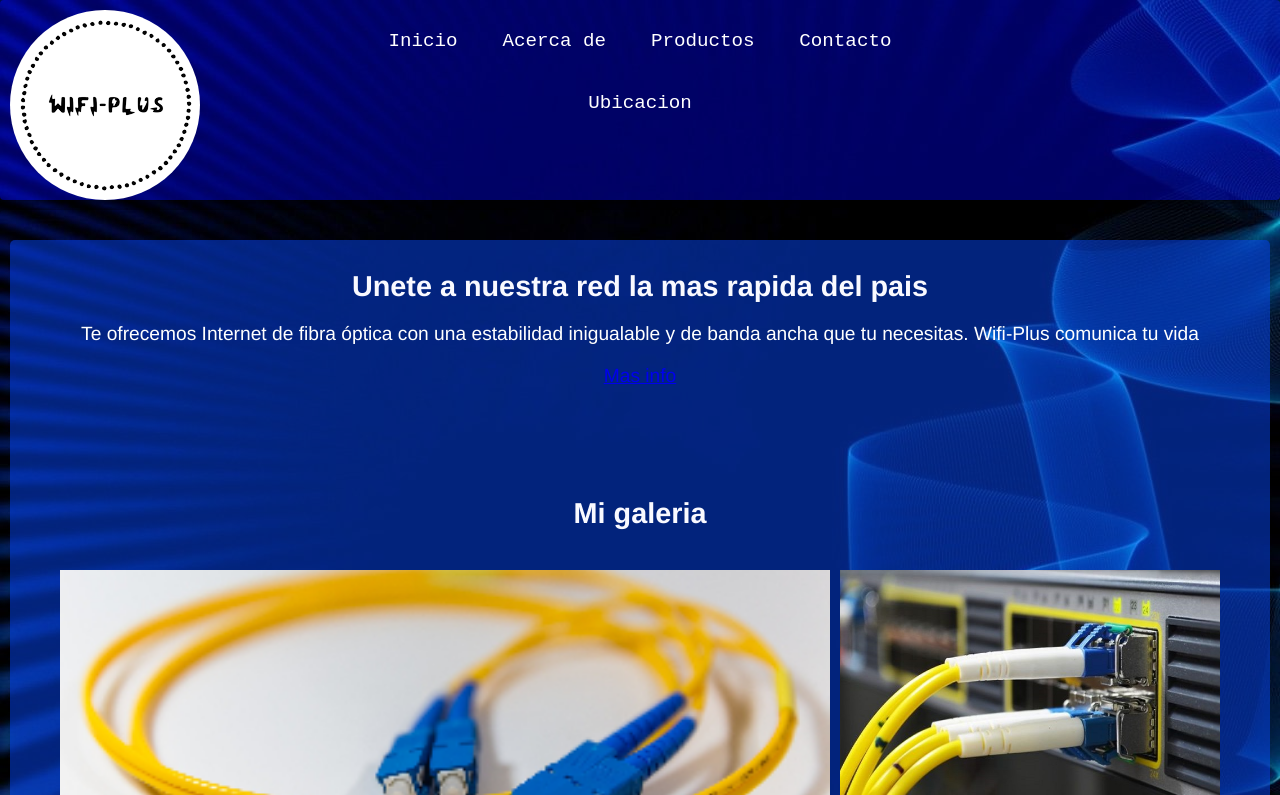
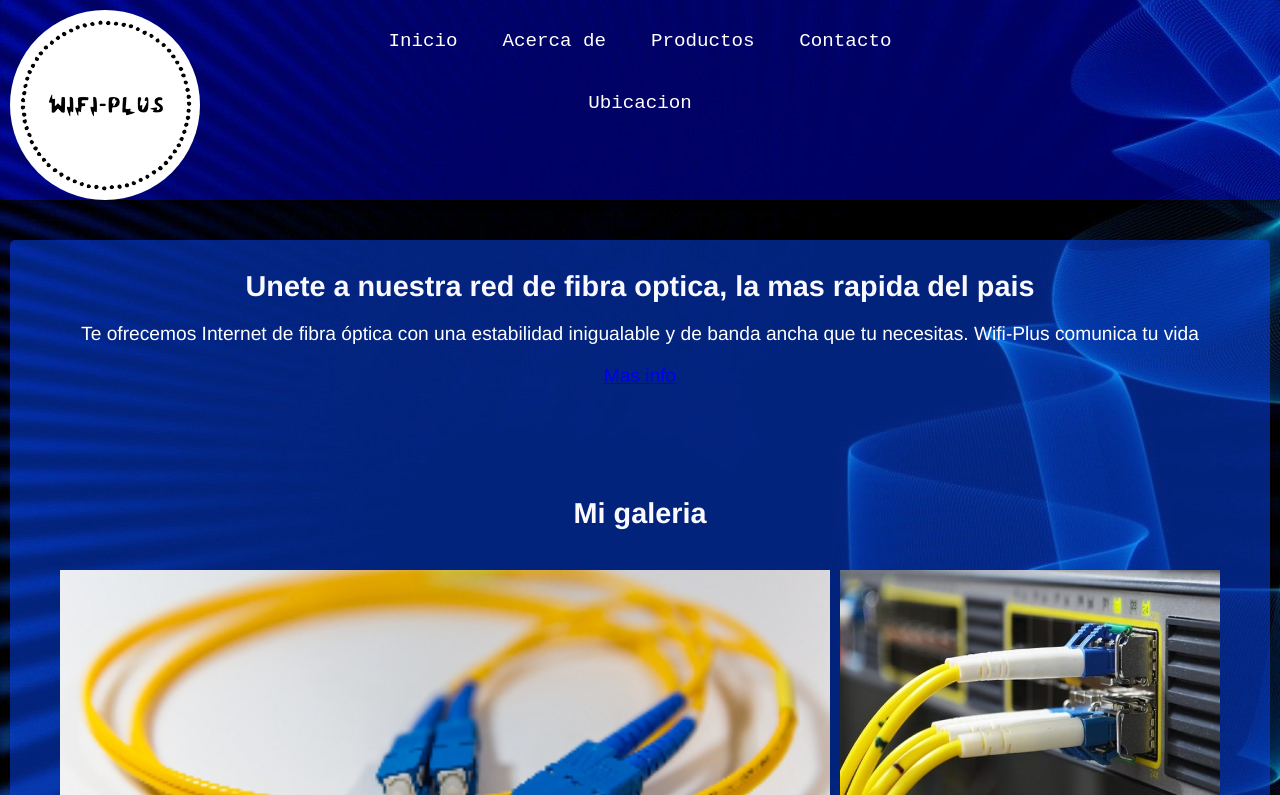
Before and after one commit to jsooto15/Wifi-Plus, a plain HTML site: page index.html in a window 1280 px wide. Shown: the top 795 px of the page. Drawn offline with Linux system fonts and the light colour scheme.

Commit message:
Modifique texto en el index

```diff
--- a/index.html
+++ b/index.html
@@ -21,7 +21,7 @@
     </header>
     <article class="main">
         <div class="call">
-    <h1>Unete a nuestra red la mas rapida del pais</h1>
+    <h1>Unete a nuestra red de fibra optica, la mas rapida del pais</h1>
     <p>Te ofrecemos Internet de fibra óptica con una  estabilidad inigualable y de banda ancha que tu necesitas. Wifi-Plus comunica tu vida</p>
     <div class="button">
     <a href="acercade.html" class="button.active">Mas info</a>
```
